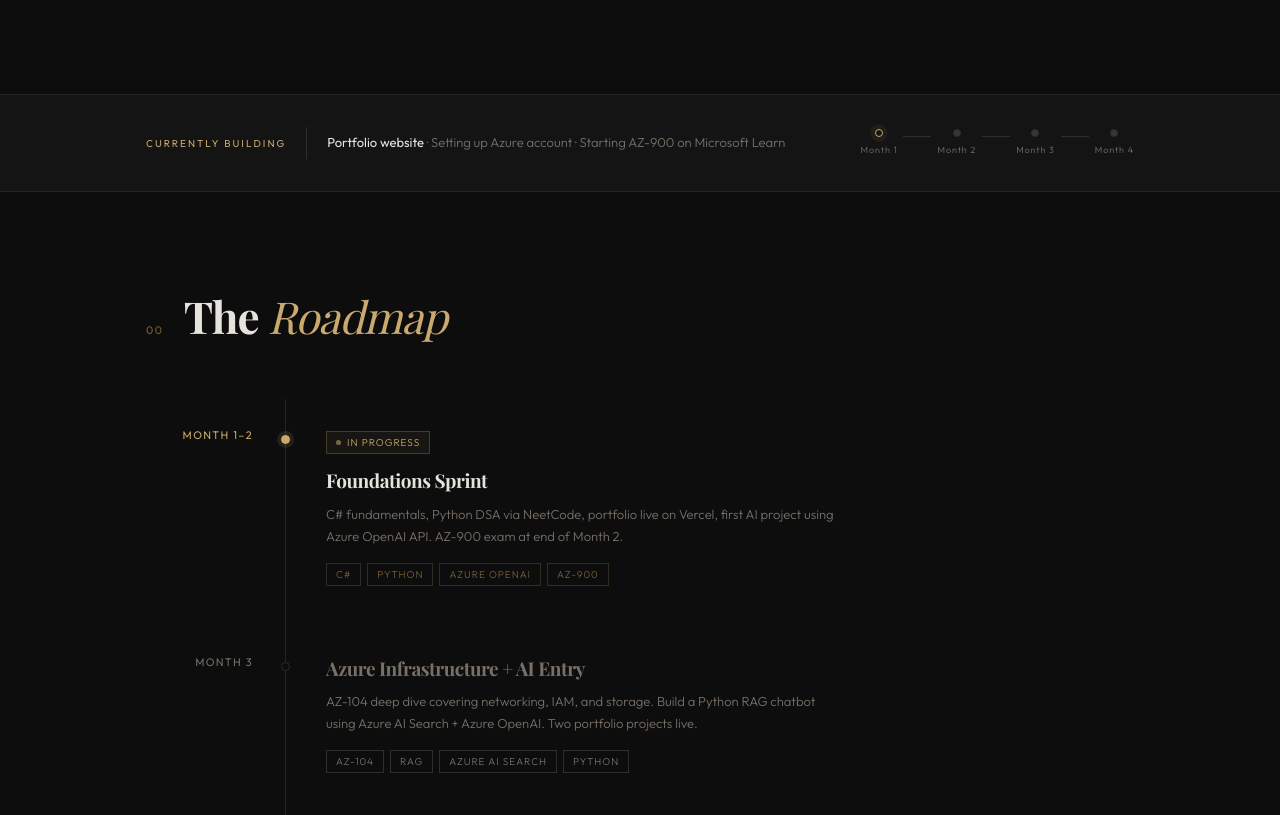
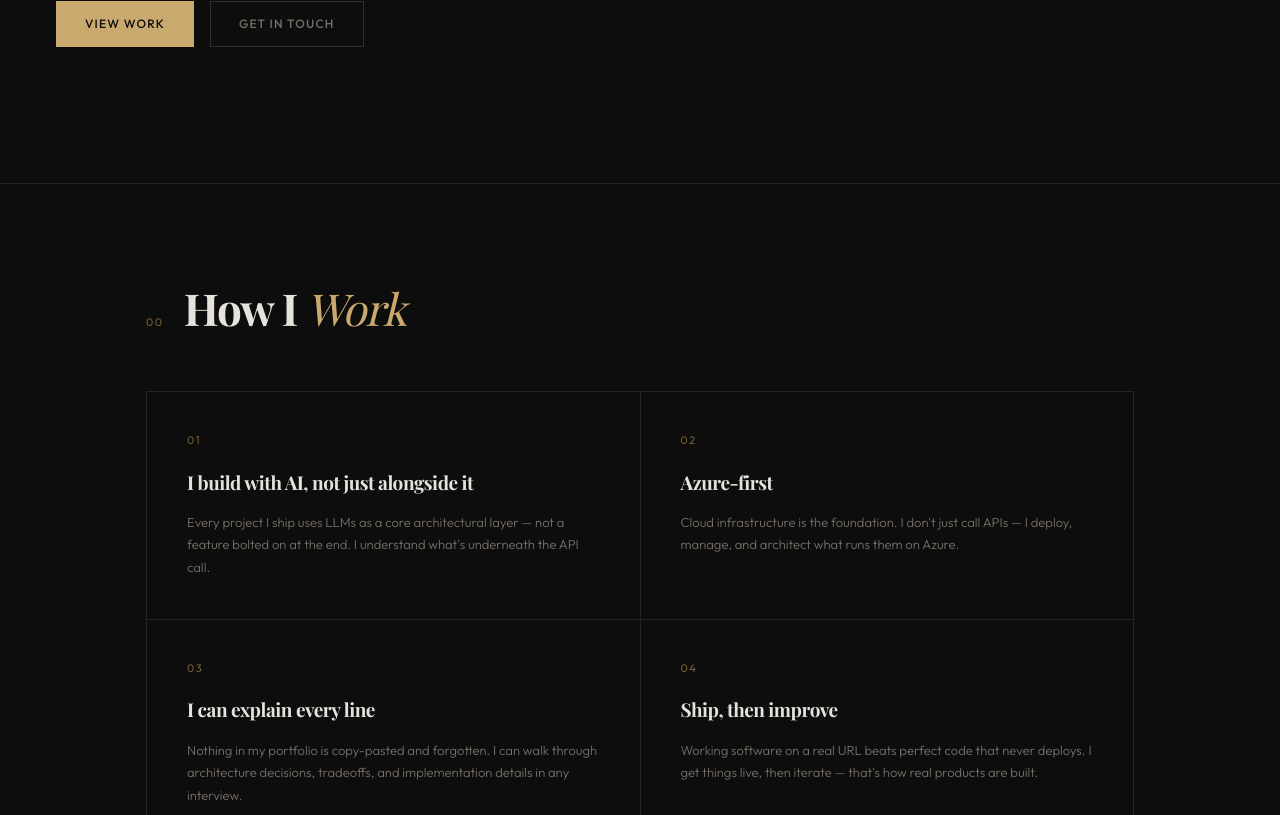
Before and after one commit to Itsasmile/Portfolio, a React (Vite) app: page / in a window 1280 px wide. Shown: the part 705-1520 px from the top of the page. Built offline with nearby package versions, Linux system fonts and the light colour scheme; a web font is replaced by a local one.

Commit message:
replaced roadmap

```diff
--- a/src/App.jsx
+++ b/src/App.jsx
@@ -1,8 +1,7 @@
 import { useEffect } from 'react'
 import Navbar from './components/Navbar'
 import Hero from './components/Hero'
-import CurrentlyBuilding from './components/CurrentlyBuilding'
-import Roadmap from './components/Roadmap'
+import HowIWork from './components/HowIWork'
 import Skills from './components/Skills'
 import Projects from './components/Projects'
 import About from './components/About'
@@ -10,7 +9,6 @@ import Contact from './components/Contact'
 import Footer from './components/Footer'
 
 export default function App() {
-  // Scroll reveal — watches all .reveal elements across the page
   useEffect(() => {
     const targets = document.querySelectorAll('.reveal')
 
@@ -33,14 +31,16 @@ export default function App() {
   return (
     <div className="min-h-screen bg-bg text-ink">
       <Navbar />
+      {/* Extra top padding accounts for cert banner + nav */}
+      <div className="pt-[89px]">
         <Hero />
-      <CurrentlyBuilding />
-      <Roadmap />
+        <HowIWork />
         <Skills />
         <Projects />
         <About />
         <Contact />
         <Footer />
       </div>
+    </div>
   )
 }
--- a/src/components/CurrentlyBuilding.jsx
+++ /dev/null
@@ -1,52 +0,0 @@
-import { CURRENTLY_BUILDING, PROGRESS_STEPS, CURRENT_STEP } from '../data/content'
-
-export default function CurrentlyBuilding() {
-  return (
-    <div id="building" className="border-b border-border bg-surface">
-      <div className="max-w-[1100px] mx-auto px-14 py-8 flex flex-col md:flex-row items-start md:items-center justify-between gap-6">
-
-        {/* Left */}
-        <div className="flex items-center gap-5">
-          <span className="text-[10px] tracking-[0.2em] uppercase text-gold whitespace-nowrap font-normal">
-            Currently Building
-          </span>
-          <div className="w-px h-8 bg-border2" />
-          <span className="text-[13px] text-muted">
-            <strong className="text-ink font-normal">{CURRENTLY_BUILDING.split('·')[0].trim()}</strong>
-            {' ·' + CURRENTLY_BUILDING.slice(CURRENTLY_BUILDING.indexOf('·') + 1)}
-          </span>
-        </div>
-
-        {/* Progress steps */}
-        <div className="flex items-center gap-[6px] shrink-0">
-          {PROGRESS_STEPS.map((step, i) => (
-            <div key={step} className="flex items-center gap-[6px]">
-              <div className="flex flex-col items-center gap-[6px]">
-                <div
-                  className={`w-2 h-2 rounded-full border transition-all ${
-                    i < CURRENT_STEP
-                      ? 'bg-gold-dim border-gold-dim'
-                      : i === CURRENT_STEP
-                      ? 'bg-transparent border-gold animate-step-pulse'
-                      : 'bg-faint border-border2'
-                  }`}
-                />
-                <span className="text-[9px] text-muted tracking-[0.1em] whitespace-nowrap">
-                  {step}
-                </span>
-              </div>
-              {i < PROGRESS_STEPS.length - 1 && (
-                <div
-                  className={`w-7 h-px mb-[14px] ${
-                    i < CURRENT_STEP ? 'bg-gold-dim' : 'bg-border2'
-                  }`}
-                />
-              )}
-            </div>
-          ))}
-        </div>
-
-      </div>
-    </div>
-  )
-}
--- /dev/null
+++ b/src/components/HowIWork.jsx
@@ -0,0 +1,51 @@
+import SectionHeader from './SectionHeader'
+
+const PRINCIPLES = [
+  {
+    number: '01',
+    title:  'I build with AI, not just alongside it',
+    desc:   'Every project I ship uses LLMs as a core architectural layer — not a feature bolted on at the end. I understand what\'s underneath the API call.',
+  },
+  {
+    number: '02',
+    title:  'Azure-first',
+    desc:   'Cloud infrastructure is the foundation. I don\'t just call APIs — I deploy, manage, and architect what runs them on Azure.',
+  },
+  {
+    number: '03',
+    title:  'I can explain every line',
+    desc:   'Nothing in my portfolio is copy-pasted and forgotten. I can walk through architecture decisions, tradeoffs, and implementation details in any interview.',
+  },
+  {
+    number: '04',
+    title:  'Ship, then improve',
+    desc:   'Working software on a real URL beats perfect code that never deploys. I get things live, then iterate — that\'s how real products are built.',
+  },
+]
+
+export default function HowIWork() {
+  return (
+    <section id="approach" className="max-w-[1100px] mx-auto px-14 py-24">
+      <SectionHeader number="00" title="How I" italic="Work" />
+
+      <div className="grid md:grid-cols-2 gap-px bg-border border border-border reveal">
+        {PRINCIPLES.map((p) => (
+          <div
+            key={p.number}
+            className="bg-bg px-10 py-10 group hover:bg-surface transition-colors"
+          >
+            <span className="text-[11px] text-gold-dim tracking-[0.15em] font-normal block mb-5">
+              {p.number}
+            </span>
+            <h3 className="font-display text-[19px] font-bold tracking-tight mb-4 leading-snug group-hover:text-gold transition-colors">
+              {p.title}
+            </h3>
+            <p className="text-[13px] text-muted leading-[1.75]">
+              {p.desc}
+            </p>
+          </div>
+        ))}
+      </div>
+    </section>
+  )
+}
--- a/src/components/Navbar.jsx
+++ b/src/components/Navbar.jsx
@@ -1,16 +1,25 @@
 import { PERSONAL } from '../data/content'
 
 const NAV_LINKS = [
-  { label: 'Now',      href: '#building' },
-  { label: 'Roadmap', href: '#roadmap'  },
-  { label: 'Skills',  href: '#skills'   },
-  { label: 'Projects',href: '#projects' },
-  { label: 'Contact', href: '#contact'  },
+  { label: 'Skills',   href: '#skills'   },
+  { label: 'Projects', href: '#projects' },
+  { label: 'About',    href: '#about'    },
+  { label: 'Contact',  href: '#contact'  },
 ]
 
 export default function Navbar() {
   return (
-    <nav className="fixed top-0 left-0 right-0 z-50 flex items-center justify-between px-14 py-5 border-b border-border bg-bg/90 backdrop-blur-md">
+    <>
+      {/* Slim cert banner */}
+      <div className="fixed top-0 left-0 right-0 z-50 bg-gold/[0.06] border-b border-gold/10 py-[7px] flex justify-center px-6">
+        <p className="text-[11px] tracking-[0.14em] text-gold-dim uppercase">
+          Azure Certification Track in Progress &mdash;&nbsp;
+          <span className="text-gold">AZ-900 · AZ-104 · AI-102</span>
+        </p>
+      </div>
+
+      {/* Main nav */}
+      <nav className="fixed top-[33px] left-0 right-0 z-50 flex items-center justify-between px-14 py-5 border-b border-border bg-bg/90 backdrop-blur-md">
         <a href="#hero" className="font-display text-[19px] text-ink">
           Ismaeil <em className="italic text-gold not-italic">Mohammed</em>
         </a>
@@ -38,5 +47,6 @@ export default function Navbar() {
           </a>
         </div>
       </nav>
+    </>
   )
 }
--- a/src/components/Roadmap.jsx
+++ /dev/null
@@ -1,74 +0,0 @@
-import { ROADMAP } from '../data/content'
-import SectionHeader from './SectionHeader'
-
-export default function Roadmap() {
-  return (
-    <section id="roadmap" className="max-w-[1100px] mx-auto px-14 py-24">
-      <SectionHeader number="00" title="The" italic="Roadmap" />
-
-      <div className="flex flex-col">
-        {ROADMAP.map((item) => (
-          <div
-            key={item.period}
-            className="grid grid-cols-[140px_1fr] reveal"
-          >
-            {/* Left — period + timeline dot */}
-            <div className="relative flex flex-col items-end pr-8 pt-7 border-r border-border">
-              <span
-                className={`text-[11px] tracking-[0.12em] uppercase font-normal ${
-                  item.active ? 'text-gold' : 'text-muted'
-                }`}
-              >
-                {item.period}
-              </span>
-              {/* Timeline dot */}
-              <div
-                className={`absolute -right-[5px] top-9 w-[9px] h-[9px] rounded-full border ${
-                  item.active
-                    ? 'bg-gold border-gold shadow-[0_0_0_4px_rgba(201,169,110,0.12)]'
-                    : item.done
-                    ? 'bg-gold-dim border-gold-dim'
-                    : 'bg-bg border-border2'
-                }`}
-              />
-            </div>
-
-            {/* Right — content */}
-            <div className="pl-10 pb-10 pt-7 border-b border-border last:border-b-0">
-              {item.active && (
-                <div className="inline-flex items-center gap-[6px] text-[10px] tracking-[0.1em] uppercase text-gold border border-gold/25 bg-gold/[0.06] px-[9px] py-[3px] mb-3">
-                  <span className="w-[5px] h-[5px] rounded-full bg-gold animate-blink" />
-                  In Progress
-                </div>
-              )}
-              <h3
-                className={`font-display text-[19px] font-bold tracking-tight mb-2 ${
-                  item.active ? 'text-ink' : 'text-muted'
-                }`}
-              >
-                {item.title}
-              </h3>
-              <p className="text-[13px] text-muted leading-[1.7] max-w-[520px] mb-4">
-                {item.desc}
-              </p>
-              <div className="flex flex-wrap gap-[6px]">
-                {item.tags.map((tag) => (
-                  <span
-                    key={tag}
-                    className={`text-[10px] tracking-[0.1em] uppercase px-[9px] py-[3px] border ${
-                      item.active
-                        ? 'border-gold/20 text-gold-dim'
-                        : 'border-border2 text-muted'
-                    }`}
-                  >
-                    {tag}
-                  </span>
-                ))}
-              </div>
-            </div>
-          </div>
-        ))}
-      </div>
-    </section>
-  )
-}
```
Lines whose indentation alone changed are shown as unchanged.
